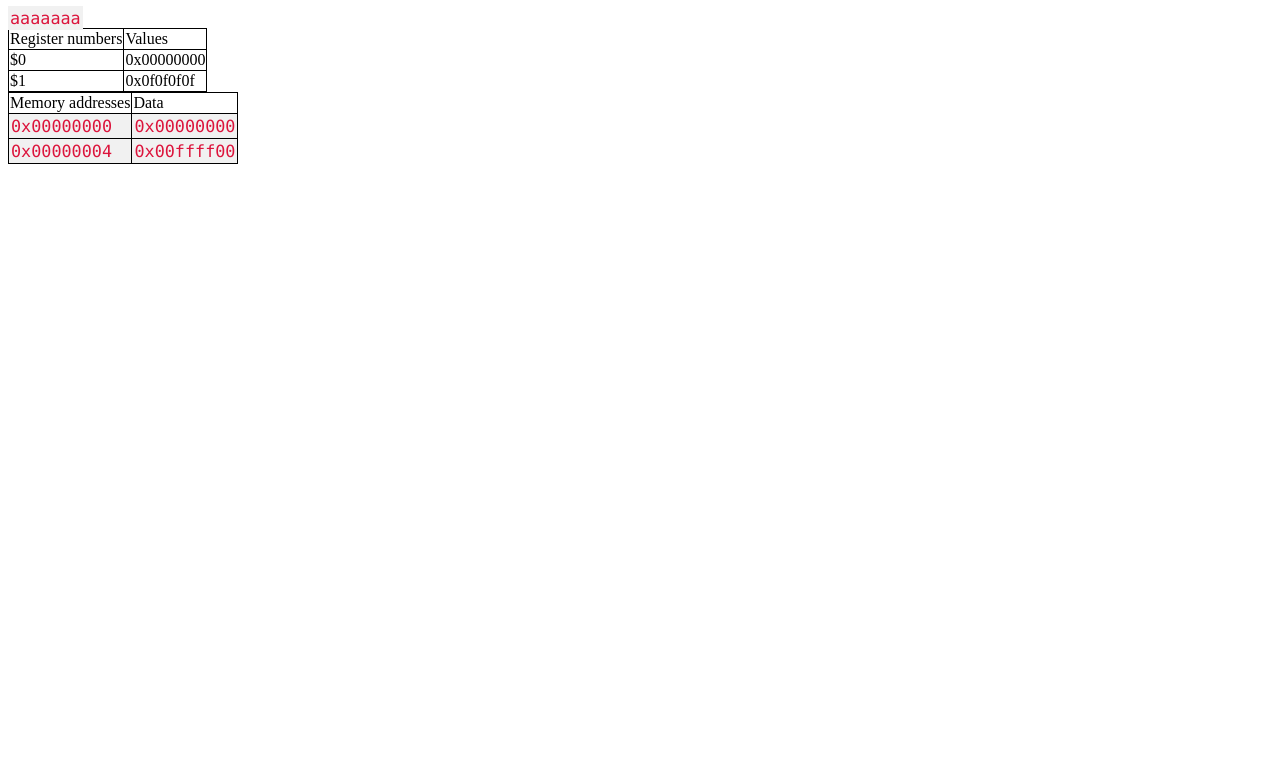
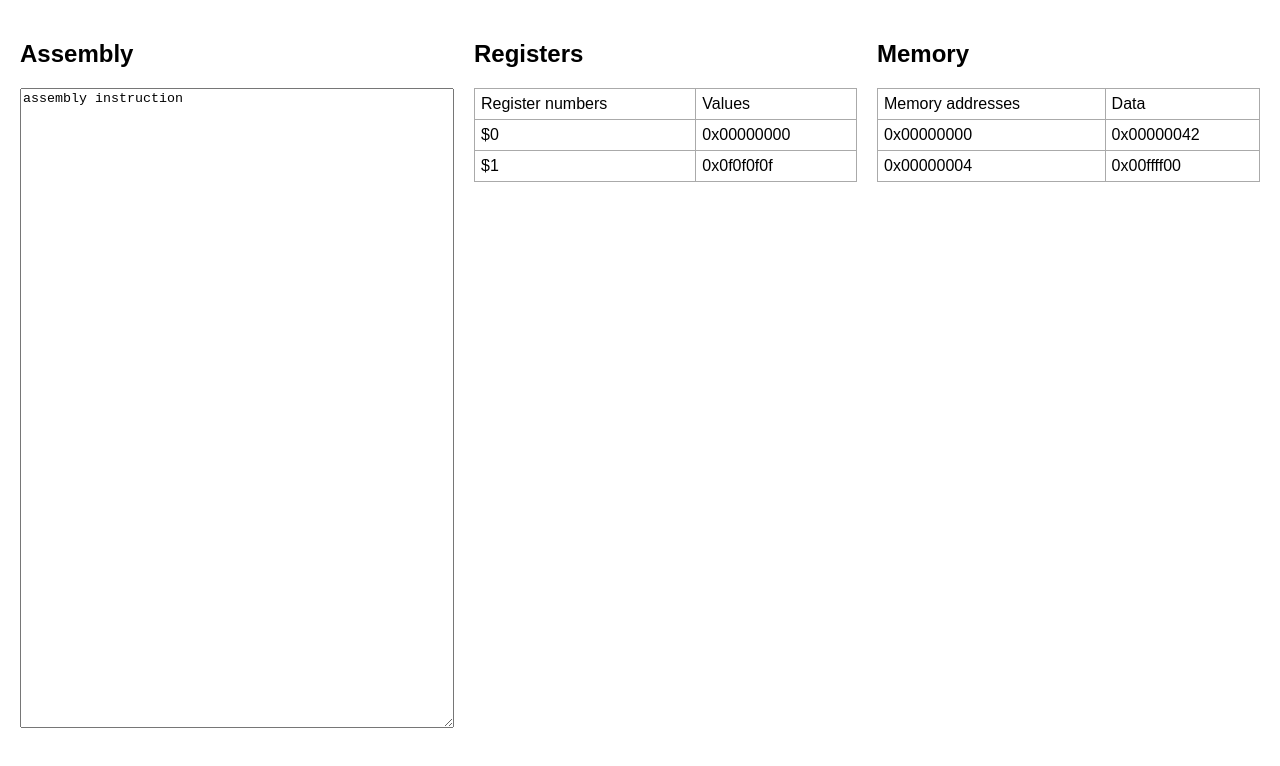
Before and after one commit to tejparikh4/riscv-cpu-sim, a website built with Vite: page web/index.html in a window 1280 px wide. Built offline with nearby package versions, Linux system fonts and the light colour scheme.

Commit message:
add codebox, registers, and memory layout

```diff
--- a/web/index.html
+++ b/web/index.html
@@ -7,72 +7,43 @@
     <link rel="stylesheet" href="src/style.css">
 </head>
 <body>
-    <div id="code">
-        <code>
-            aaaaaaa
-        </code>
-    </div>
+    <main class="workspace">
+        <section class="panel">
+            <h2>Assembly</h2>
+            <textarea id="codebox" spellcheck="false">assembly instruction</textarea>
+        </section>
 
+        <section class="tables">
+            <section class="panel">
+                <h2>Registers</h2>
+                <div class="table-scroll">
                     <table id="register-table">
                         <thead>
-            <tr>
-                <td>
-                    Register numbers
-                </td>
-                <td>
-                    Values
-                </td>
-            </tr>
+                            <tr><td>Register numbers</td><td>Values</td></tr>
                         </thead>
                         <tbody>
-            <tr>
-                <td>
-                    $0
-                </td>
-                <td>
-                    0x00000000
-                </td>
-            </tr>
-            <tr>
-                <td>
-                    $1
-                </td>
-                <td>
-                    0x0f0f0f0f
-                </td>
-            </tr>
+                            <tr><td>$0</td><td>0x00000000</td></tr>
+                            <tr><td>$1</td><td>0x0f0f0f0f</td></tr>
                         </tbody>
                     </table>
+                </div>
+            </section>
 
+            <section class="panel">
+            <h2>Memory</h2>
+                <div class="table-scroll">
                     <table id="memory-table">
                         <thead>
-            <tr>
-                <td>
-                    Memory addresses
-                </td>
-                <td>
-                    Data
-                </td>
-            </tr>
+                            <tr><td>Memory addresses</td><td>Data</td></tr>
                         </thead>
                         <tbody>
-            <tr>
-                <td class="code">
-                    0x00000000
-                </td>
-                <td class="code">
-                    0x00000000
-                </td>
-            </tr>
-            <tr>
-                <td class="code">
-                    0x00000004
-                </td>
-                <td class="code">
-                    0x00ffff00
-                </td>
-            </tr>
+                            <tr><td class="code">0x00000000</td><td class="code">0x00000042</td></tr>
+                            <tr><td class="code">0x00000004</td><td class="code">0x00ffff00</td></tr>
                         </tbody>
                     </table>
+                </div>
+            </section>
+        </section>
+    </main>
 </body>
 </html>
--- a/web/src/style.css
+++ b/web/src/style.css
@@ -1,12 +1,36 @@
-code, .code {
-  font-family: Consolas,"courier new";
-  color: crimson;
-  background-color: #f1f1f1;
-  padding: 2px;
-  font-size: 105%;
+body {
+  margin: 20px;
+  font-family: sans-serif;
 }
 
-table, th, td {
-  border: 1px solid black;
+.workspace {
+  display: grid;
+  grid-template-columns: 35% 1fr;
+  gap: 20px;
+  align-items: start;
+}
+
+.tables {
+  display: grid;
+  grid-template-columns: 1fr 1fr;
+  gap: 20px;
+  align-content: start;
+}
+
+#codebox {
+  box-sizing: border-box;
+  width: 100%;
+  height: 80vh;
+  font-family: monospace;
+}
+
+table {
   border-collapse: collapse;
+  width: 100%;
 }
+
+th, td {
+  border: 1px solid #aaa;
+  padding: 6px;
+  text-align: left;
+}
```
Also changed, not shown: web/src/main.ts (+3 -51 lines). Lines whose indentation alone changed are shown as unchanged.
